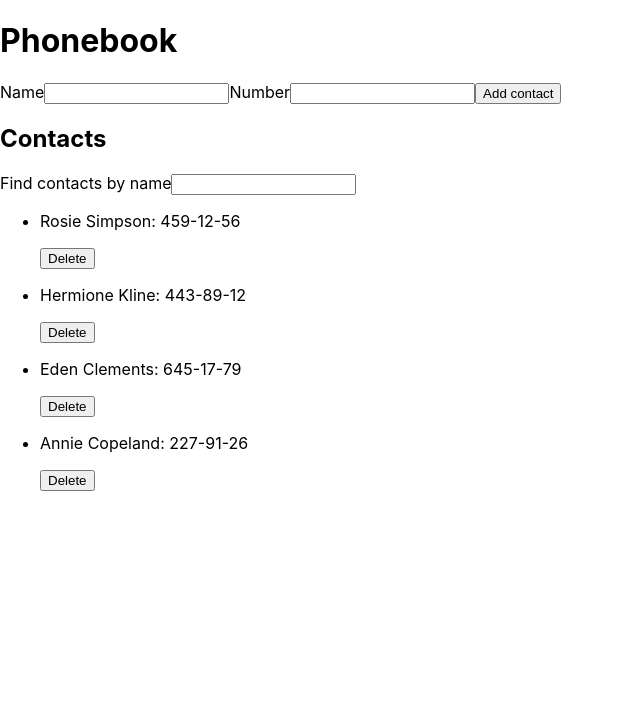
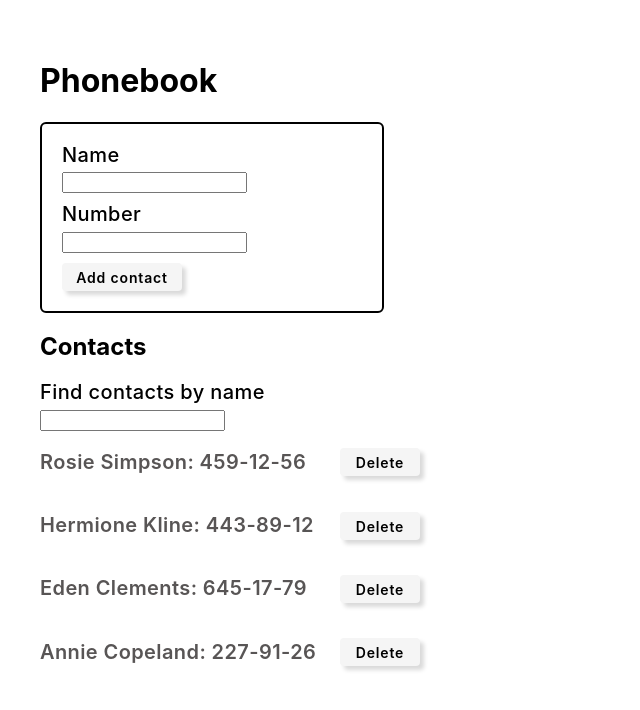
Before and after one commit to OleksVov/goit-react-hw-02-phonebook, a React (Create React App) app: page / in a window 1280 px wide. Shown: the top 710 px of the page, without its empty margins (0-640 px from the left). Built offline with nearby package versions, Linux system fonts and the light colour scheme.

Commit message:
added css

```diff
--- a/src/components/App.jsx
+++ b/src/components/App.jsx
@@ -1,7 +1,7 @@
 
 import React, {Component} from "react";
 import { nanoid } from 'nanoid'
-import Filter from "./Filter";
+import Filter from "./Filter/Filter";
 import Contacts from "./Contacts/Contacts";
 import ContactForm from "./ContactForm/ContactForm";
 
@@ -57,7 +57,9 @@ class App extends Component {
 
 
     return (
-      <div>
+      <div style={{
+        padding: 40,
+      }}>
         <h1>Phonebook</h1>
         <ContactForm
         onSubmit={this.addContacts}
--- a/src/components/ContactForm/ContactForm.jsx
+++ b/src/components/ContactForm/ContactForm.jsx
@@ -1,5 +1,6 @@
 import React, {Component} from "react";
 import PropTypes from 'prop-types';
+import css from './ContactForm.module.css'
 
 
 class ContactForm extends Component{
@@ -29,8 +30,8 @@ reset = () => {
 
         const{name, number} = this.state
         return (
-            <form onSubmit={this.handleSubmit}>
-            <label>
+            <form className={css.form} onSubmit={this.handleSubmit}>
+            <label className={css.label}>
             Name
              <input
          type="text"
@@ -43,7 +44,7 @@ reset = () => {
         />
             </label>
 
-            <label htmlFor="">
+            <label htmlFor="" className={css.label}>
             Number
             <input
         type="tel"
@@ -55,7 +56,7 @@ reset = () => {
         required
         />
             </label>
-        <button type="submit">Add contact</button>
+        <button className={css.buttonSubmit} type="submit">Add contact</button>
             </form>
         )
     }
--- /dev/null
+++ b/src/components/ContactForm/ContactForm.module.css
@@ -0,0 +1,36 @@
+.form {
+    display: flex;
+    flex-direction: column;
+    gap: 10px;
+    align-items: flex-start;
+    padding: 20px;
+    border: 2px solid black;
+    border-radius: 6px;
+    width: 300px;
+}
+
+.label {
+    display: flex;
+    flex-direction: column;
+    gap: 5px;
+    font-weight: 500;
+    font-size: 20px;
+    line-height: 1.167;
+    letter-spacing: 0.02em;
+}
+
+.buttonSubmit {
+    width: 120px;
+    height: 28px;
+    background-color: whitesmoke;
+   color: black;
+   border: 1px solid transparent;
+   border-radius: 4px;
+   box-shadow: 4px 4px 4px rgba(0, 0, 0, 0.15);
+   font-family: inherit;
+   font-weight: 600;
+   font-size: 14px;
+   line-height: 1.88;
+   letter-spacing: 0.06em;
+   cursor: pointer;
+}
--- a/src/components/Contacts/Contacts.jsx
+++ b/src/components/Contacts/Contacts.jsx
@@ -1,5 +1,6 @@
 import React from "react";
 import PropTypes from 'prop-types';
+import css from './Contacts.module.css'
 
 
 const Contacts = ({contacts, filter, onDelete}) => {
@@ -7,12 +8,13 @@ const Contacts = ({contacts, filter, onDelete}) => {
     const filterContacts = contacts.filter(contact => contact.name.toLowerCase().includes(normalizeFilter),);
 
     return (
-        <ul>
+        <ul className={css.list}>
         {filterContacts.map(({id, name, number}) => (
           <li
+          className={css.contactItem}
           key={id}>
-            <p>{name}: {number}</p>
-            <button type="button" onClick={() => onDelete(id)}>Delete</button>
+            <p className={css.nameContact}>{name}: {number}</p>
+            <button  className={css.buttonDelete} type="button" onClick={() => onDelete(id)}>Delete</button>
           </li>
         ))}
 
--- /dev/null
+++ b/src/components/Contacts/Contacts.module.css
@@ -0,0 +1,36 @@
+.contactItem {
+    display: flex;
+    align-items: center;
+    justify-content: space-between;
+    width: 380px;
+    gap: 10px;
+}
+.list {
+    padding: 0;
+    margin: 0;
+    list-style: none;
+ }
+
+.buttonDelete {
+    width: 80px;
+    height: 28px;
+    background-color: whitesmoke;
+   color: black;
+   border: 1px solid transparent;
+   border-radius: 4px;
+   box-shadow: 4px 4px 4px rgba(0, 0, 0, 0.15);
+   font-family: inherit;
+   font-weight: 600;
+   font-size: 14px;
+   line-height: 1.88;
+   letter-spacing: 0.06em;
+   cursor: pointer;
+}
+
+.nameContact {
+    font-weight: 600;
+    font-size: 20px;
+    line-height: 1.167;
+    letter-spacing: 0.02em;
+    color: #585555;
+}
--- a/src/components/Filter.jsx
+++ b/src/components/Filter/Filter.jsx
@@ -1,8 +1,9 @@
 import React from "react";
 import PropTypes from 'prop-types';
+import css from './Filter.module.css'
 
 const Filter = ({value, onChange}) => (
-    <label htmlFor="">Find contacts by name
+    <label htmlFor="" className={css.label} >Find contacts by name
        <input
        type="text"
        value={value}
--- /dev/null
+++ b/src/components/Filter/Filter.module.css
@@ -0,0 +1,12 @@
+.label {
+    display: flex;
+    flex-direction: column;
+    align-items: flex-start;
+    gap: 5px;
+    font-weight: 500;
+    font-size: 20px;
+    line-height: 1.167;
+    letter-spacing: 0.02em;
+
+
+}
```
